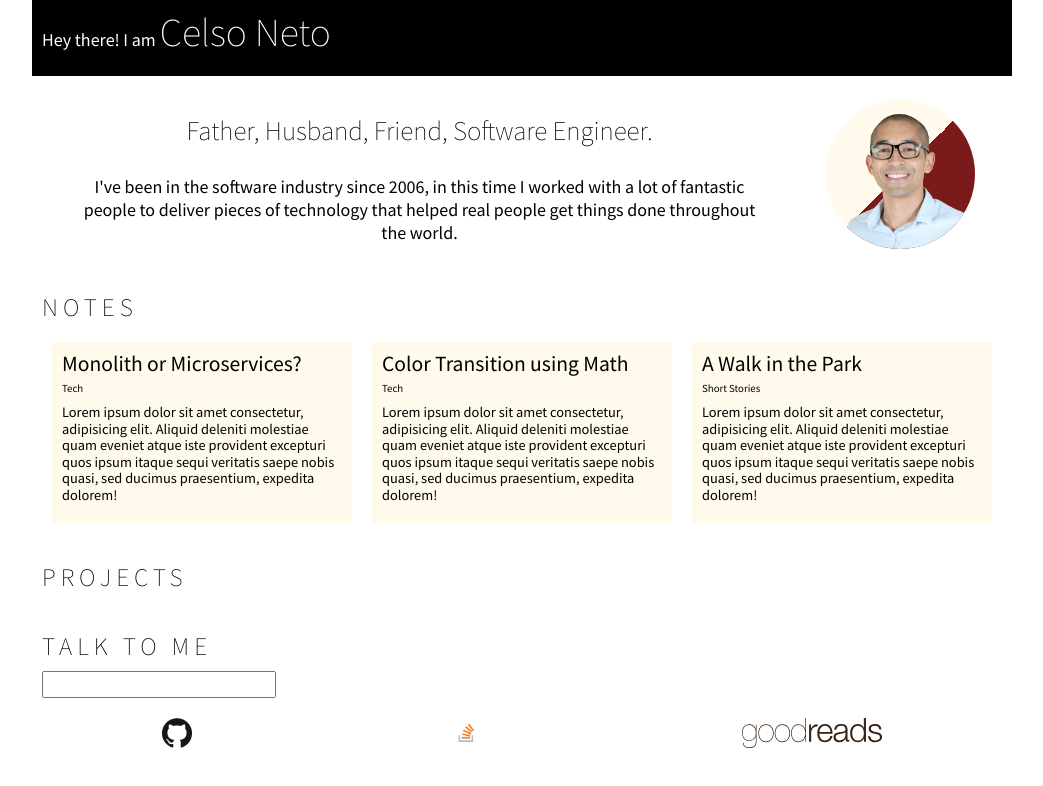
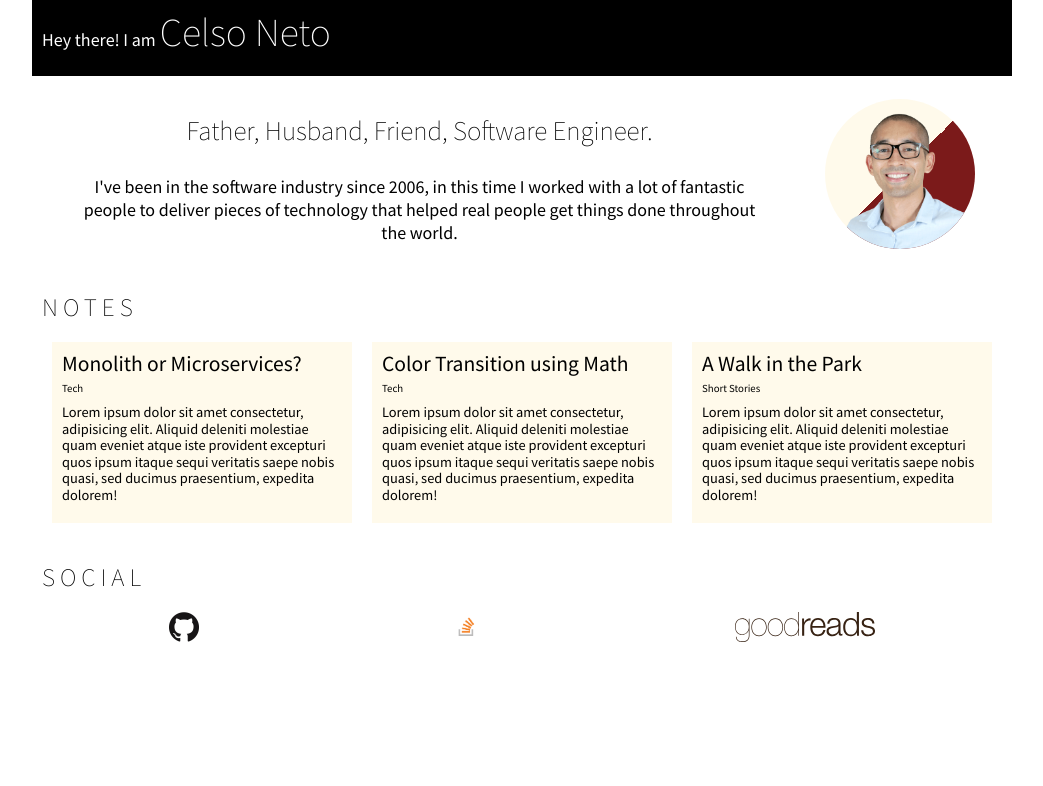
Before and after one commit to celsopalmeiraneto/personal-website, a Next.js app: page / in a window 1280 px wide. Shown: the top 786 px of the page, without its empty margins (118-1161 px from the left). Built offline with nearby package versions, Linux system fonts and the light colour scheme.

Commit message:
feat(section): implements component and starts using it

```diff
--- /dev/null
+++ b/src/components/section/index.module.scss
@@ -0,0 +1,9 @@
+.container {
+  padding: var(--padding-default);
+}
+
+.title {
+  letter-spacing: 5px;
+  margin: 10px 0;
+  text-transform: uppercase;
+}
--- /dev/null
+++ b/src/components/section/index.tsx
@@ -0,0 +1,16 @@
+import styles from "./index.module.scss";
+
+export interface SectionProps {
+  title: string;
+  children: React.ReactNode;
+  className?: string;
+}
+
+export const Section = ({ title, children, className }: SectionProps) => {
+  return (
+    <section className={styles.container}>
+      {title.trim() && <h5 className={styles.title}>{title}</h5>}
+      <div className={className}>{children}</div>
+    </section>
+  );
+};
--- a/src/pages/_app.scss
+++ b/src/pages/_app.scss
@@ -21,6 +21,7 @@
   --border-color: var(--pantone-moondrop-grapes);
 
   --margin-default: 10px;
+  --padding-default: 10px;
 }
 
 body {
@@ -75,13 +76,6 @@ p {
   font-size: 1em;
 }
 
-section,
 header {
   padding: 10px 10px;
 }
-
-section > .title {
-  letter-spacing: 5px;
-  margin: 10px 0;
-  text-transform: uppercase;
-}
--- a/src/pages/index.module.scss
+++ b/src/pages/index.module.scss
@@ -20,7 +20,7 @@ header#header {
   }
 }
 
-section.bio {
+.bioContainer {
   align-items: center;
   display: flex;
   flex-wrap: wrap-reverse;
@@ -53,7 +53,7 @@ section.bio {
   }
 }
 
-section.social {
+.socialContainer {
   display: flex;
   justify-content: space-around;
   padding: 10px 0;
@@ -64,11 +64,9 @@ section.social {
   }
 }
 
-section.notes {
-  .content {
-    display: flex;
-    flex-wrap: wrap;
-  }
+.notesContainer {
+  display: flex;
+  flex-wrap: wrap;
 }
 
 .noteSummary {
--- a/src/pages/index.tsx
+++ b/src/pages/index.tsx
@@ -1,3 +1,4 @@
+import { Section } from "../components/section";
 import styles from "./index.module.scss";
 
 const Home = () => {
@@ -7,7 +8,7 @@ const Home = () => {
         <p>Hey there! I am</p>
         <h1>Celso Neto</h1>
       </header>
-      <section className={styles.bio}>
+      <Section title="" className={styles.bioContainer}>
         <div>
           <p>Father, Husband, Friend, Software Engineer.</p>
           <p>
@@ -19,17 +20,15 @@ const Home = () => {
         <div className={styles.portrait}>
           <img src="img/celso.png" alt="Celso Neto's Portrait" />
         </div>
-      </section>
-      <section className={styles.notes}>
-        <h5 className="title">Notes</h5>
-        <div className={styles.content}>
+      </Section>
+      <Section title="Notes" className={styles.notesContainer}>
         <div className={styles.noteSummary}>
           <h6 className={styles.title}>Monolith or Microservices?</h6>
           <span className={styles.category}>Tech</span>
           <div className={styles.text}>
             Lorem ipsum dolor sit amet consectetur, adipisicing elit. Aliquid
-              deleniti molestiae quam eveniet atque iste provident excepturi
-              quos ipsum itaque sequi veritatis saepe nobis quasi, sed ducimus
+            deleniti molestiae quam eveniet atque iste provident excepturi quos
+            ipsum itaque sequi veritatis saepe nobis quasi, sed ducimus
             praesentium, expedita dolorem!
           </div>
         </div>
@@ -38,8 +37,8 @@ const Home = () => {
           <span className={styles.category}>Tech</span>
           <div className={styles.text}>
             Lorem ipsum dolor sit amet consectetur, adipisicing elit. Aliquid
-              deleniti molestiae quam eveniet atque iste provident excepturi
-              quos ipsum itaque sequi veritatis saepe nobis quasi, sed ducimus
+            deleniti molestiae quam eveniet atque iste provident excepturi quos
+            ipsum itaque sequi veritatis saepe nobis quasi, sed ducimus
             praesentium, expedita dolorem!
           </div>
         </div>
@@ -48,24 +47,13 @@ const Home = () => {
           <span className={styles.category}>Short Stories</span>
           <div className={styles.text}>
             Lorem ipsum dolor sit amet consectetur, adipisicing elit. Aliquid
-              deleniti molestiae quam eveniet atque iste provident excepturi
-              quos ipsum itaque sequi veritatis saepe nobis quasi, sed ducimus
+            deleniti molestiae quam eveniet atque iste provident excepturi quos
+            ipsum itaque sequi veritatis saepe nobis quasi, sed ducimus
             praesentium, expedita dolorem!
           </div>
         </div>
-        </div>
-      </section>
-      <section>
-        <h5 className="title">Projects</h5>
-        <div></div>
-      </section>
-      <section>
-        <h5 className="title">Talk to me</h5>
-        <form>
-          <input type="text" />
-        </form>
-      </section>
-      <section className={styles.social}>
+      </Section>
+      <Section className={styles.socialContainer} title="Social">
         <a href="">
           <img src="img/github.png" alt="GitHub's Logo" />
         </a>
@@ -75,7 +63,7 @@ const Home = () => {
         <a href="">
           <img src="img/goodreads.svg" alt="GoodRead's Logo" />
         </a>
-      </section>
+      </Section>
     </div>
   );
 };
```
Also changed, not shown: src/pages/test.tsx (deleted, +0 -13 lines). Lines whose indentation alone changed are shown as unchanged.
